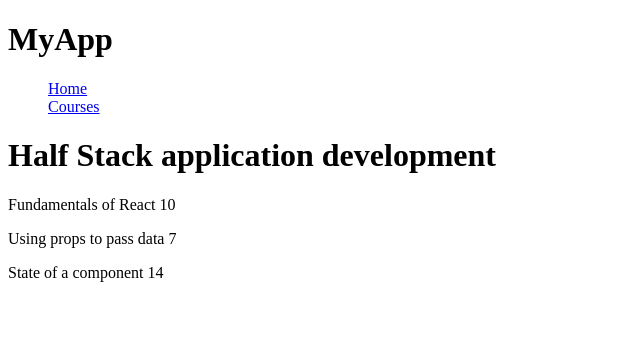
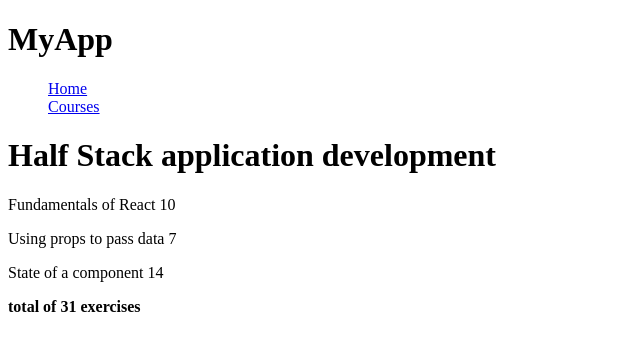
Before and after one commit to JulienLouisSchneider/prw3-react-part2, a React (Vite) app: page /courses in a window 1280 px wide. Shown: the top 350 px of the page, without its empty margins (0-640 px from the left). Built offline with nearby package versions, Linux system fonts and the light colour scheme.

Commit message:
feat: exercise 2.2

```diff
--- a/src/pages/Course.jsx
+++ b/src/pages/Course.jsx
@@ -28,10 +28,17 @@ const Course = () => {
         ]
     }
 
+    const totalExercises = course.parts.reduce(
+        (sum, part) => sum + part.exercises,
+        0
+    )
+
+
     return (
         <div>
             <Header title={course} />
             <Content parts={course.parts} />
+            <p><strong>total of {totalExercises} exercises</strong></p>
         </div>
     )
 }
```
